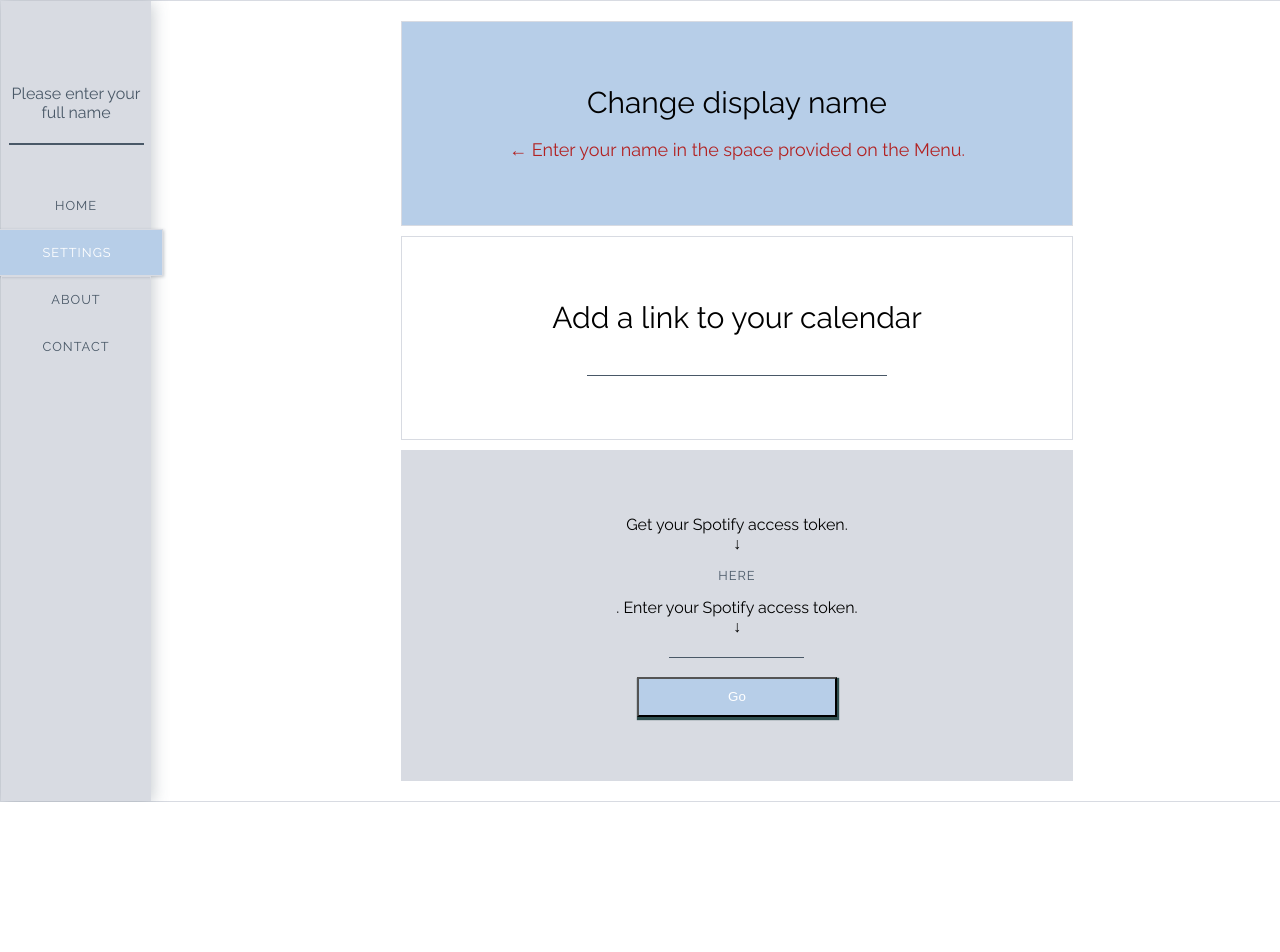
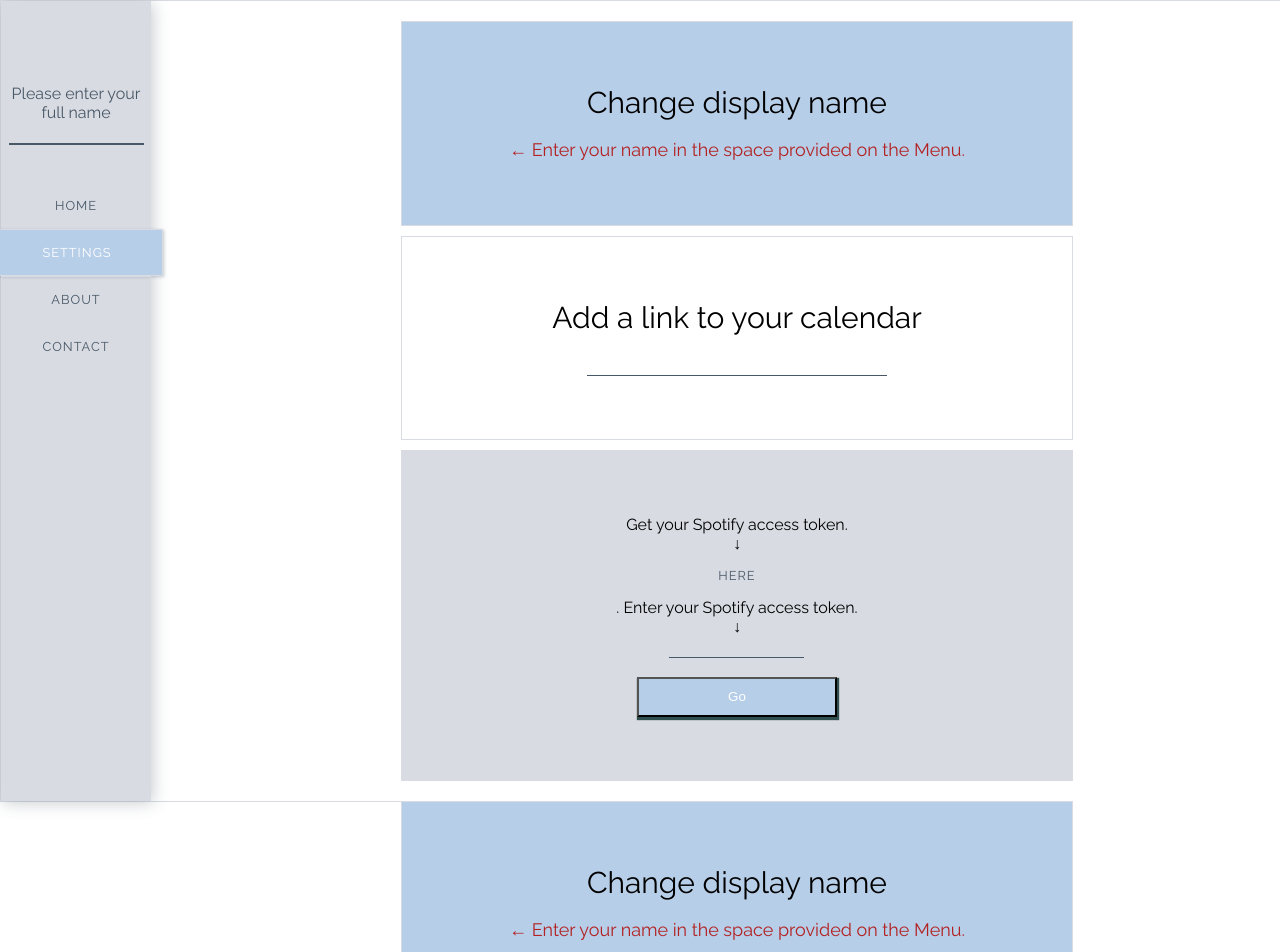
Before and after one commit to emilyannemoses/dashboard-react, a React (Create React App) app: page /settings in a window 1280 px wide. Shown: the top 952 px of the page. Before the commit the page ends 802 px from the top, so only its background shows below. Built offline with nearby package versions, Linux system fonts and the light colour scheme; a web font is replaced by a local one.

Commit message:
fixes routing

```diff
--- a/package.json
+++ b/package.json
@@ -2,7 +2,7 @@
   "name": "dashboard",
   "version": "0.1.0",
   "private": true,
-  "homepage": "http://eamoses.github.io/dashboard-react/home",
+  "homepage": "http://eamoses.github.io/dashboard-react/",
   "dependencies": {
     "@fortawesome/free-brands-svg-icons": "^5.9.0",
     "@fortawesome/free-regular-svg-icons": "^5.9.0",
--- a/src/App/App.js
+++ b/src/App/App.js
@@ -1,8 +1,11 @@
 import React, {Component} from 'react';
+import {BrowserRouter, Route, Switch} from 'react-router-dom';
+import './App.css';
 import Menu from '../Menu/Menu';
-import {BrowserRouter as Router} from 'react-router-dom';
-import './App.css';
 import Home from '../Home/Home'
+import Settings from '../Settings/Settings'
+import Contact from '../Contact/Contact'
+import About from '../About/About'
 
 class App extends Component {
   constructor(props) {
@@ -51,7 +54,7 @@ class App extends Component {
   render() {
     return (
       <div id="dashboard-container" className="container">
-        <Router>
+        <BrowserRouter>
         <Menu
           addHref={this.addHref}
           calendarHref={this.state.calendarHref}
@@ -60,7 +63,31 @@ class App extends Component {
           greetingToggle={this.state.greetingToggle}
           toggleName={this.toggleName}
         />
-        </Router>
+          <Switch>
+            <Route exact path="/dashboard-react"
+              render={route => <Home {...route}
+              addHref={this.addHref}
+              calendarHref={this.state.calendarHref}
+              nameVal={this.state.nameVal}
+              setNameState={this.setNameState}
+              greetingToggle={this.state.greetingToggle}
+              toggleName={this.toggleName}
+              />}
+            />
+            <Route exact path="/settings"
+              render={route => <Settings {...route}
+              calendarHref={this.props.calendarHref}
+              addHref={this.props.addHref}
+            />}
+            />
+            <Route exact path="/about"
+              render={route => <About {...route} />}
+            />
+            <Route exact path="/contact"
+              render={route => <Contact {...route} />}
+            />
+          </Switch>
+        </BrowserRouter>
       </div>
     )
   }
--- a/src/Menu/Menu.js
+++ b/src/Menu/Menu.js
@@ -1,7 +1,8 @@
 import React, {Component} from 'react';
 import {
     NavLink,
-    Route
+    Route,
+    Switch
 } from 'react-router-dom';
 import menu from './Menu.css';
 import Home from '../Home/Home'
@@ -21,13 +22,14 @@ class Menu extends Component {
                         greetingToggle={this.props.greetingToggle}
                         toggleName={this.props.toggleName}
                     />
-                    <NavLink className="item" exact to="/home" activeStyle={{ menu }}>home</NavLink>
+                    <NavLink className="item" exact to="/" activeStyle={{ menu }}>home</NavLink>
                     <NavLink className="item" exact to="/settings" activeStyle={{ menu }}>settings</NavLink>
                     <NavLink className="item" exact to="/about" activeStyle={{ menu }}>about</NavLink>
                     <NavLink className="item" exact to="/contact" activeStyle={{ menu }}>contact</NavLink>
                 </div>
-                <div className="content">
-                    <Route exact path="/home" render={(props) =>
+                <div>
+                    <Switch>
+                        <Route exact path="/" render={(props) =>
                             <Home {...props}
                                 calendarHref={this.props.calendarHref}
                                 addHref={this.props.addHref}
@@ -41,6 +43,7 @@ class Menu extends Component {
                         />
                         <Route exact path="/about" component={About} />
                         <Route exact path="/contact" component={Contact} />
+                    </Switch>
                 </div>
             </div>
         );
```
Lines whose indentation alone changed are shown as unchanged.
